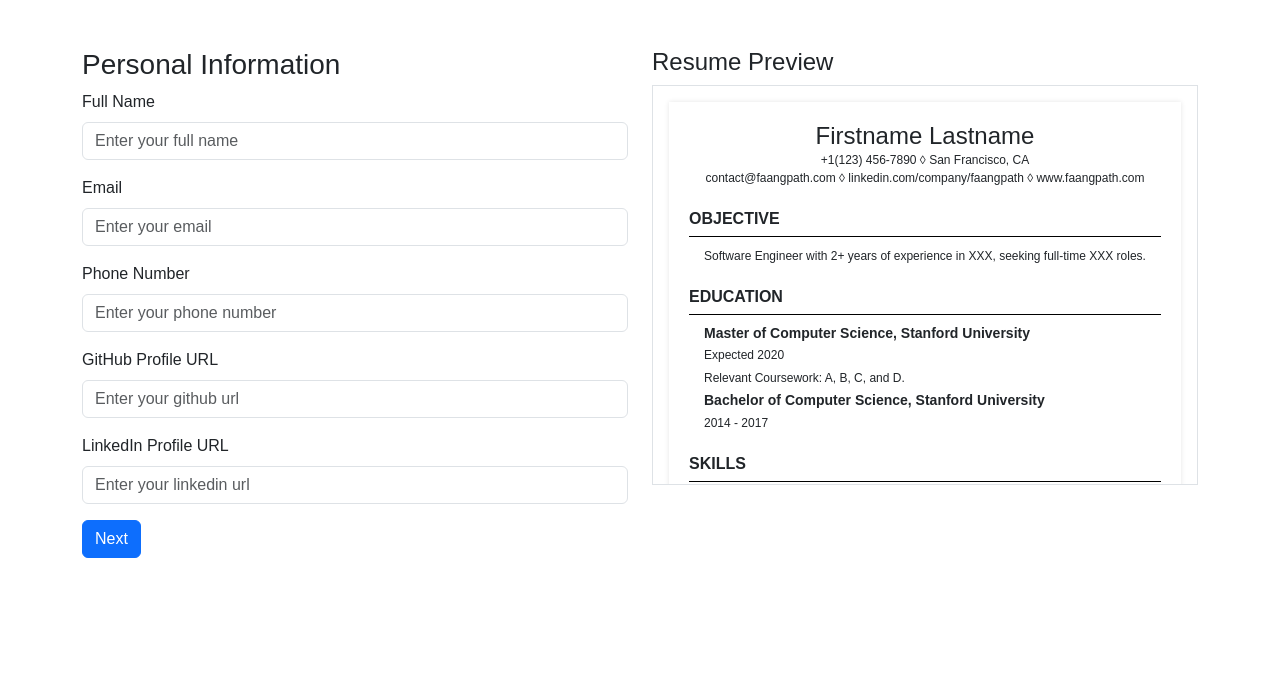
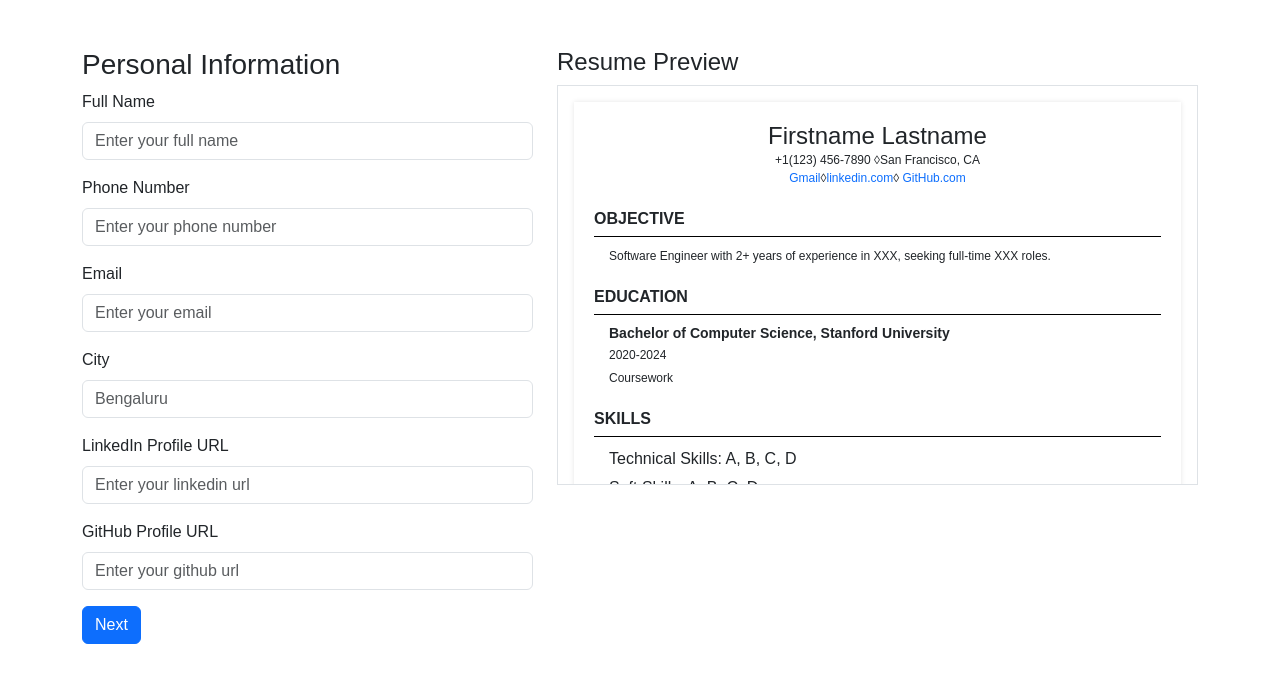
Before and after one commit to aditya07389/Resumonk, a Django app: page /details/ in a window 1280 px wide. Shown: the top 683 px of the page. Run offline with Django 5.2, Linux system fonts and the light colour scheme.

Commit message:
form javascript function

```diff
--- a/project/App/templates/App/details.html
+++ b/project/App/templates/App/details.html
@@ -16,7 +16,7 @@
 <body>
     <div class="container mt-5">
         <div class="row">
-            <div class="col-md-6">
+            <div class="col-md-5">
                 <form id="resumeForm">
                     <!-- Step 1: Personal Information -->
                     <div class="step active" id="step1">
@@ -26,40 +26,56 @@
                             <input type="text" id="fullName" class="form-control" placeholder="Enter your full name" required>
                         </div>
                         <div class="mb-3">
+                            <label for="phone" class="form-label">Phone Number</label>
+                            <input type="tel" id="phone" class="form-control" placeholder="Enter your phone number" required>
+                        </div>
+                        <div class="mb-3">
                             <label for="email" class="form-label">Email</label>
                             <input type="email" id="email" class="form-control" placeholder="Enter your email" required>
                         </div>
                         <div class="mb-3">
-                            <label for="phone" class="form-label">Phone Number</label>
-                            <input type="tel" id="phone" class="form-control" placeholder="Enter your phone number" required>
+                            <label for="email" class="form-label">City</label>
+                            <input type="text" id="city1" class="form-control" placeholder="Bengaluru" required>
                         </div>
+
+                        <div class="mb-3">
+                            <label for="linkedin" class="form-label">LinkedIn Profile URL</label>
+                            <input type="tel" id="linkedin" class="form-control" placeholder="Enter your linkedin url" required>
+                        </div>
+
                         <div class="mb-3">
                             <label for="github" class="form-label">GitHub Profile URL</label>
-                            <input type="tel" id="phone" class="form-control" placeholder="Enter your github url" required>
+                            <input type="tel" id="github" class="form-control" placeholder="Enter your github url" required>
                         </div>
-                        <div class="mb-3">
-                            <label for="linkedin" class="form-label">LinkedIn Profile URL</label>
-                            <input type="tel" id="phone" class="form-control" placeholder="Enter your linkedin url" required>
-                        </div>
+
                         <button type="button" class="btn btn-primary" onclick="nextStep(1)">Next</button>
                     </div>
 
                     <!-- Step 2: Education -->
 <div  class="step" id="step2">
+    <h3>Objective</h3>
+    <div id="objective">
+        <div class="objective-entry mb-3">
+            <label for="objective" class="form-label">Objective</label>
+            <textarea id="objective1" class="form-control" rows="3" required></textarea>
+        </div>
+    </div>
     <h3>Education</h3>
     <div id="educationFields">
         <div class="education-entry mb-3">
             <label for="degree" class="form-label">Degree</label>
-            <input type="text" class="form-control" placeholder="Enter your degree" required>
+            <input type="text" id="degree" class="form-control" placeholder="Enter your degree and Institute" required>
         </div>
         <div class="education-entry mb-3">
-            <label for="institution" class="form-label">Institution</label>
-            <input type="text" class="form-control" placeholder="Enter your institution" required>
+            <label for="duration" class="form-label">Course Duration</label>
+            <input type="text" id="duration" class="form-control" placeholder="2022-2026" required>
         </div>
+
         <div class="education-entry mb-3">
-            <label for="graduationYear" class="form-label">Graduation Year</label>
-            <input type="number" class="form-control" placeholder="Enter your graduation year" required>
+            <label for="description" class="form-label">Course Description/Relevant Coursework</label>
+            <input type="text" id="description" class="form-control" placeholder="Coursework... e.g., achieved a CGPA of 9, worked on a research paper, etc.">
         </div>
+
     </div>
     <button type="button" class="btn btn-secondary" onclick="prevStep(2)">Previous</button>
     <button type="button" class="btn btn-primary" onclick="nextStep(2)">Next</button>
@@ -98,7 +114,7 @@
                     </div>
                 </form>
             </div>
-            <div class="col-md-6">
+            <div class="col-md-7">
                 <!-- Placeholder for resume preview or other content -->
                 <h4>Resume Preview</h4>
                 <div id="resumePreview" class="border p-3" style="height: 400px; overflow-y: auto; overflow-x: hidden; max-width: 100%;">
@@ -177,22 +193,25 @@
                         .skills-list li, .projects-list li, .extra-list li {
                             margin-bottom: 5px;
                         }
+                        a{
+                            text-decoration:none;
+                        }
                     </style>
 
 
 
                     <div class="page">
-                        <h1>Firstname Lastname</h1>
+                        <h1 id="displayName">Firstname Lastname</h1>
                         <p class="contact-info">
-                            +1(123) 456-7890 ◊ San Francisco, CA<br>
-                            contact@faangpath.com ◊ linkedin.com/company/faangpath ◊ www.faangpath.com
+                           <span id="phone1"> +1(123) 456-7890 </span>◊<span id="city">San Francisco, CA</span><br>
+                           <span id="inputEmail"><a href="">Gmail</a></span>◊<span id="linkedin1"><a href="">linkedin.com</a></span>◊ <span id="githubLink"><a href="">GitHub.com</a></span>
                         </p>
 
                         <!-- Objective Section -->
                         <div class="section">
                             <div class="section-title">Objective</div>
                             <div class="content">
-                                <p>Software Engineer with 2+ years of experience in XXX, seeking full-time XXX roles.</p>
+                                <p id="objectiveInput">Software Engineer with 2+ years of experience in XXX, seeking full-time XXX roles.</p>
                             </div>
                         </div>
 
@@ -200,12 +219,9 @@
                         <div class="section">
                             <div class="section-title">Education</div>
                             <div class="content">
-                                <h3>Master of Computer Science, Stanford University</h3>
-                                <p>Expected 2020</p>
-                                <p>Relevant Coursework: A, B, C, and D.</p>
-
-                                <h3>Bachelor of Computer Science, Stanford University</h3>
-                                <p>2014 - 2017</p>
+                                <h3 id="degree1">Bachelor of Computer Science, Stanford University</h3>
+                                <p id="duration1">2020-2024</p>
+                                <p id="description1">Coursework</p>
                             </div>
                         </div>
 
@@ -265,19 +281,62 @@
                             </div>
                         </div>
 
-                        <!-- Leadership Section -->
-                        <div class="section">
-                            <div class="section-title">Leadership</div>
-                            <div class="content">
-                                <p>Lorem ipsum dolor sit amet, consectetur adipiscing elit. Sed ut perspiciatis unde omnis iste natus error sit voluptatem accusantium doloremque laudantium, totam rem aperiam, eaque ipsa quae ab illo inventore veritatis et quasi architecto beatae vitae dicta sunt explicabo. Nemo enim ipsam voluptatem quia voluptas sit aspernatur aut odit aut fugit, sed quia consequuntur magni dolores eos qui ratione voluptatem sequi nesciunt. Neque porro quisquam est, qui dolorem ipsum quia dolor sit amet, consectetur, adipisci velit, sed quia non numquam eius modi tempora incidunt ut labore et dolore magnam aliquam quaerat voluptatem. Ut enim ad minima veniam, quis nostrum exercitationem ullam corporis suscipit laboriosam, nisi ut aliquid ex ea commodi consequatur? Quis autem vel eum iure reprehenderit qui in ea voluptate velit esse quam nihil molestiae consequatur, vel illum qui dolorem eum fugiat quo voluptas nulla pariatur?</p>
-                            </div>
-                        </div>
+
                     </div>
                 </div>
             </div>
         </div>
     </div>
 
+    <script>
+        document.getElementById("fullName").addEventListener("input", function() {
+          const name = this.value;
+          document.getElementById("displayName").textContent = name || "Firstname Lastname";
+        });
+        document.getElementById("degree").addEventListener("input", function() {
+    const degree = this.value;
+    document.getElementById("degree1").textContent = degree || "B.E. in ISE";
+});
+
+document.getElementById("duration").addEventListener("input", function() {
+    const duration = this.value;
+    document.getElementById("duration1").textContent = duration || "2022-2026";
+});
+
+document.getElementById("description").addEventListener("input", function() {
+    const description = this.value;
+    document.getElementById("description1").textContent = description || "Coursework";
+});
+
+        document.getElementById("email").addEventListener("input", function() {
+            const email = this.value;
+            const emailLink = document.querySelector("#inputEmail a");
+            emailLink.href = email ? `mailto:${email}` : "#";
+          });
+          document.getElementById("linkedin").addEventListener("input", function() {
+            const linkedinUrl = this.value;
+            const linkedinLink = document.querySelector("#linkedin1 a");
+            linkedinLink.href = linkedinUrl ? linkedinUrl : "#";
+          });
+          document.getElementById("github").addEventListener("input", function() {
+            const githubUrl = this.value;
+            const githubLink = document.querySelector("#githubLink a");
+            githubLink.href = githubUrl ? githubUrl : "#";
+          });
+          document.getElementById("objective1").addEventListener("input", function() {
+          const objective = this.value;
+          document.getElementById("objectiveInput").textContent = objective || "your objective for the job/internship";
+        });
+        document.getElementById("city1").addEventListener("input", function() {
+          const city = this.value;
+          document.getElementById("city").textContent = city || "Bengaluru";
+        });
+        document.getElementById("phone").addEventListener("input", function() {
+          const phone = this.value;
+          document.getElementById("phone1").textContent = phone || "+91XXXXX876";
+        });
+
+      </script>
     <script>
         function nextStep(currentStep) {
             const current = document.getElementById(`step${currentStep}`);
@@ -307,11 +366,11 @@
             educationEntry.className = 'education-entry mb-3';
             educationEntry.innerHTML = `
                 <label class="form-label">Degree</label>
-                <input type="text" name="degree[]" class="form-control mb-2" placeholder="Enter your degree" required>
-                <label class="form-label">Institution</label>
-                <input type="text" name="institution[]" class="form-control mb-2" placeholder="Enter your institution" required>
-                <label class="form-label">Graduation Year</label>
-                <input type="number" name="graduationYear[]" class="form-control" placeholder="Enter your graduation year" required>
+                <input type="text" name="degree[]" class="form-control mb-2" placeholder="Enter your degree and Institute" required>
+                <label class="form-label">Course Duration</label>
+                <input type="text" name="graduationYear[]" class="form-control" placeholder="Course Duration" required>
+                <label class="form-label">Course Description/Relevant Coursework</label>
+                <input type="text" id="description[]" class="form-control" placeholder="Coursework... e.g., achieved a CGPA of 9, worked on a research paper, etc.">
             `;
             educationFields.appendChild(educationEntry);
         }
```
